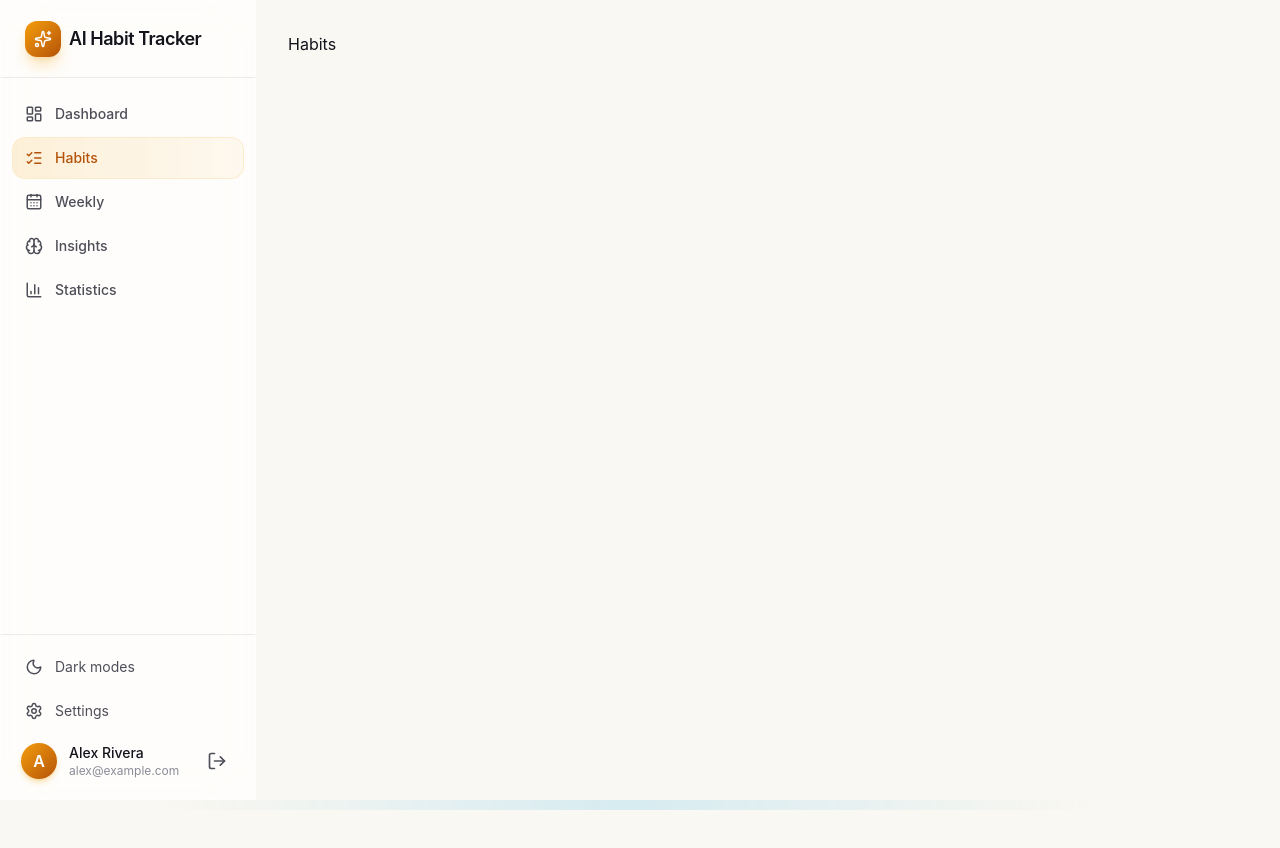
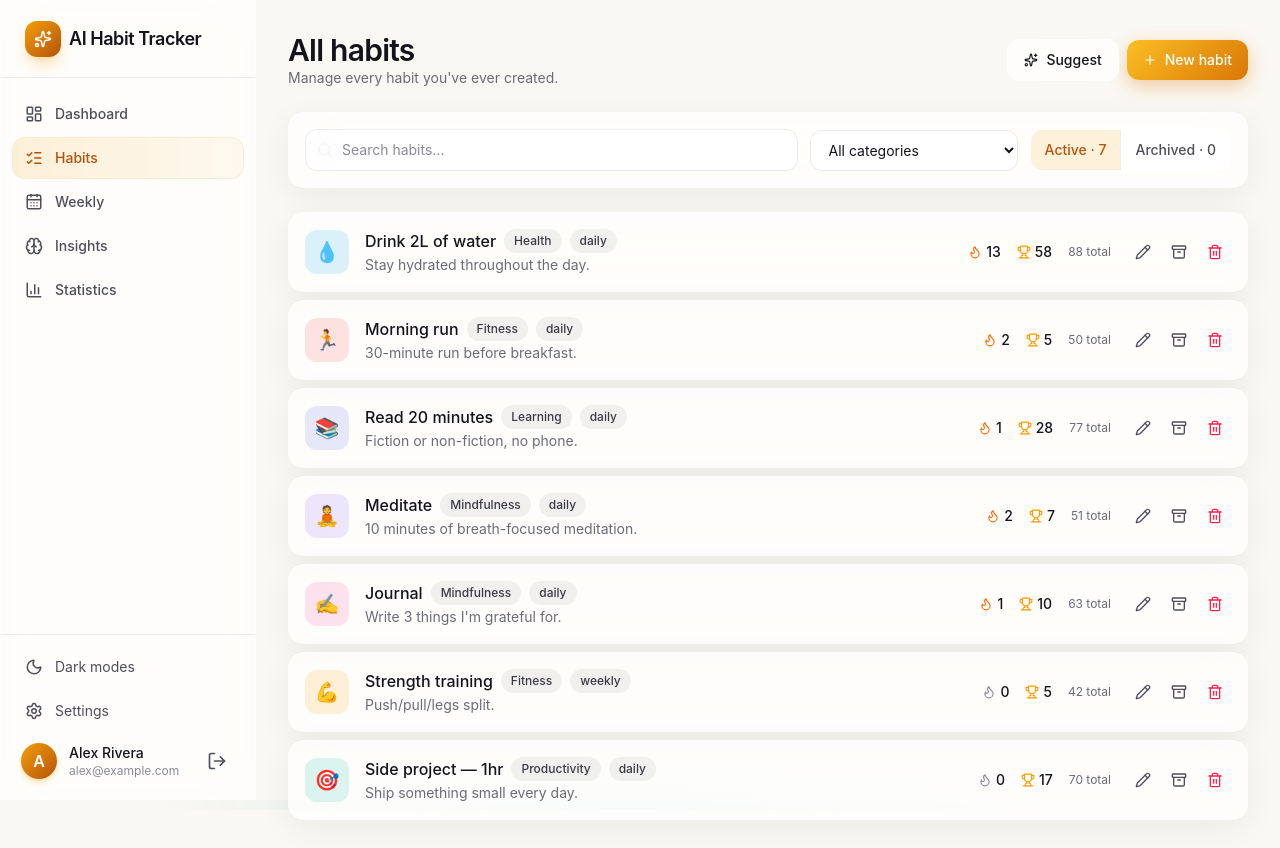
Before and after one commit to piyush202003/habit, a React app in the folder frontend/: page /habits in a window 1280 px wide. Shown: the top 848 px of the page. Before the commit the page ends 800 px from the top, so only its background shows below. Built offline with nearby package versions, Linux system fonts and the light colour scheme; sample sign-in values are in the browser's storage; the HTML template or start-up script is replaced by a standard one.

Commit message:
done habit page

```diff
--- a/frontend/src/pages/Habits.jsx
+++ b/frontend/src/pages/Habits.jsx
@@ -1,6 +1,13 @@
-import { useEffect, useState } from "react"
+import { useEffect, useMemo, useState } from "react"
 import api from "../api/axios"
 import { format, subDays } from "date-fns"
+import LoadingSpinner from "../components/LoadingSpinner"
+import { Archive, ArchiveRestore, Flame, Pencil, Plus, Search, Sparkles, Trash2, Trophy } from "lucide-react"
+import { CATEGORIES } from "../utils/constants"
+import { streakFromKeys } from "../utils/dateHelpers"
+import Modal from "../components/Modal"
+import HabitForm from "../components/HabitForm"
+import HabitSuggestionModal from "../components/HabitSuggestionModal"
 
 
 const Habits = () => {
@@ -10,7 +17,7 @@ const Habits = () => {
   const [loading, setLoading] = useState(true)
 
   const [showArchived, setShowArchived] = useState(false)
-  const [query, setQuery] = useState({})
+  const [query, setQuery] = useState('')
   const [category, setCategory] = useState('All')
 
   const [formOpen, setFormOpen] = useState(false)
@@ -31,7 +38,6 @@ const Habits = () => {
           }
         })
       ])
-      console.log( `habitsRes=${habitsRes.data}, rangeRes=${rangeRes.data}`)
       setHabits(habitsRes.data)
       const byId = {}
       for(const h of habitsRes.data) byId[h._id] = []
@@ -50,8 +56,254 @@ const Habits = () => {
     load()
   },[])
 
+  const filtered = useMemo(()=>{
+    const q = query.trim().toLowerCase()
+    return habits.filter((h)=>{
+      if(!showArchived && h.isArchived) return false
+      if(showArchived && !h.isArchived) return false
+      if(category !== 'All' && h.category !== category) return false
+      if(q && !h.name.toLowerCase().includes(q)) return false
+      return true
+    })
+  },[habits, query, category, showArchived])
+
+  const activeCount = habits.filter((h)=> !h.isArchived).length
+  const archivedCount = habits.filter((h)=> h.isArchived).length
+
+  const save = async (data) => {
+    setSubmitting(true)
+    try{
+      if(editing) {
+        const res = await api.put( `/habits/${editing._id}`, data)
+        setHabits((hs)=> [...hs, res.data])
+      } else {
+        const res = await api.post('/habits', data)
+        setHabits((hs)=>[...hs, res.data])
+        setLogsByHabit((p)=>({...p, [res.data._id]:[]}))
+      }
+      setFormOpen(false)
+      setEditing(null)
+    } finally {
+      setSubmitting(false)
+    }
+  }
+
+  const archive = async (habit) => {
+    const res = await api.put(`/habits/${habit._id}/archive`);
+    setHabits((hs) => hs.map((h) => (h._id === res.data._id ? res.data : h)));
+  };
+
+  const remove = async (habit) => {
+    await api.delete(`/delete/${habit._id}`)
+    setHabits((hs)=>hs.filter((h)=>h._id!==habit._id))
+    setDeleteTarget(null)
+  }
+
+  const acceptSuggestion = async (s) => {
+    const res = await api.post('/habits', {
+      name:s.name,
+      description: s.description,
+      category: s.category,
+      frequency: s.grequency,
+      icon: s.icon,
+      targetDays: s.frequency === 'daily' ? 7 : 3,
+    })
+    setHabits((hs)=>[...hs, res.data])
+    setLogsByHabit((p)=>({...p, [res.data._id]:[]}))
+  }
+
+  if(loading) return <LoadingSpinner full />
+
   return (
-    <div>Habits</div>
+    <div className="space-y-6 animate-fade-in">
+      <div className="flex flex-col sm:flex-row sm:items-center sm:justify-between gap-3">
+
+        <div>
+          <h1 className="text-2xl md:text-3xl font-semibold tracking-tight">
+            All habits
+          </h1>
+          <p className="text-sm text-muted mt-0 5">
+            Manage every habit you've ever created.
+          </p>
+        </div>
+
+        <div className="flex items-center gap-2">
+          <button onClick={()=> setSuggestOpen(true)} className="btn-secondary cursor-pointer">
+            <Sparkles size={14} />
+            <span className="hidden sm:inline">Suggest</span>
+          </button>
+          <button onClick={()=> {setEditing(null);setFormOpen(true);}} className="btn-primary">
+            <Plus size={14} />
+            New habit
+          </button>
+        </div>
+      </div>
+
+      <div className="card p-4">
+        <div className="flex flex-col md:flex-row gap-3 md:items-center">
+          <div className="relative flex-1">
+            <Search size={16} className="absolute left-3 top-1/2 -translate-y-1/2 text-faint pointer-events-none" />
+            <input type="text" value={query} onChange={(e)=>setQuery(e.target.value)} className="input pl-9" placeholder="Search habits..." />
+          </div>
+
+          <select value={category} onChange={(e)=>setCategory(e.target.value)} className="input md:w-52">
+            <option value="All">All categories</option>
+            {CATEGORIES.map((c)=>(
+              <option key={c}>{c}</option>
+            ))}
+          </select>
+
+          <div className="inline-flex rounded-xl glass overflow-hidden text-sm">
+            <button
+              onClick={()=>setShowArchived(false)}
+              className={`px-3.5 py-2.5 font-medium transition
+                ${!showArchived
+                  ? 'bg-brand-500/15 text-brand-700 dark:text-brand-300'
+                  : 'text-soft hover:bg-[var(--surface-hover)]'
+                }`}
+            >
+              Active · {activeCount}
+            </button>
+            <button
+              onClick={()=>setShowArchived(true)}
+              className={`px-3.5 py-2.5 font-medium transition border-l divider
+                ${showArchived
+                  ? 'bg-brand-500/15 text-brand-700 dark:text-brand-300'
+                  : 'text-soft hover:bg-[var(--surface-hover)]'
+                }`}
+            >
+              Archived · {archivedCount}
+            </button>
+          </div>
+        </div>
+      </div>
+
+      {filtered.length === 0 ? (
+        <div className="card p-10 text-center">
+          <div className="text-5xl mb-3">{showArchived ? '🗂️' : '🎯'}</div>
+          <div className="font-medium">
+            {showArchived
+            ? 'Nothing archived'
+            : habits.length === 0
+            ? 'No habits yet'
+            : 'No habits match your filter'}
+          </div>
+          <div className="text-sm text-muted mt-1">
+            {showArchived
+            ? 'Archived habits keep their history but stay out of your daily list.'
+            : habits.length === 0
+            ? 'Start small — something you can do in under 5 minutes'
+            : 'Try clearing your search or category filter.'}
+          </div>
+          {!showArchived && habits.length === 0 && (
+            <button onClick={()=>setFormOpen(true)} className="btn-primary mt-4">
+              <Plus size={14} />
+              Create habit
+            </button>
+          )}
+        </div>
+      ) : (
+        <div className="space-y-2">
+          {filtered.map((h)=> {
+            const keys = logsByHabit[h._id] || []
+            const { current, longest } = streakFromKeys(keys)
+            return (
+              <div key={h._id} className={`card p-4 flex items-center gap-4 ${h.isArchived ? 'opacity-70' : ''}`}>
+
+                <div
+                  className="w-11 h-11 rounded-xl flex items-center justify-center text-xl shrink-0"
+                  style={{ background: `${h.color}26`, color:h.color}}
+                >
+                  {h.icon}
+                </div>
+
+                <div className="flex-1 min-w-0">
+                  <div className="flex items-center gap-2 flex-wrap">
+                    <div className="font-medium truncate">{h.name}</div>
+                    <span className="chip">{h.category}</span>
+                    <span className="chip">{h.frequency}</span>
+                    {h.isArchived && (
+                      <span className="chip bg-amber-500/15 text-amber-700 dark:text-amber-300">
+                        Archived
+                      </span>
+                    )}
+                  </div>
+                  {h.description && (
+                    <div className="text-sm text-muted truncate mt-0.5">
+                      {h.description}
+                    </div>
+                  )}
+                </div>
+
+                <div className="hidden sm:flex items-center gap-4 text-sm">
+                  <div className="flex items-center gap-1" title="Current streak">
+                    <Flame size={14} className={current > 0 ? 'text-orange-500' : 'text-faint'} />
+                    <span className="font-medium">{current}</span>
+                  </div>
+                  <div className="flex items-center gap-1" title='Longes streak'>
+                    <Trophy size={14} className="text-amber-500" />
+                    <span className="font-medium">{longest}</span>
+                  </div>
+                  <div className="text-muted text-xs hidden md:block">
+                    {keys.length} total
+                  </div>
+                </div>
+
+                <div className="flex items-center gap-1">
+                  <button onClick={()=>{setEditing(h);setFormOpen(true);}} className="btn-ghost p-2">
+                    <Pencil size={16} />
+                  </button>
+                  <button onClick={()=>archive(h)} className="btn-ghost p-2" title={h.isArchived ? 'Unarchive' : 'Archive'}>
+                    {h.isArchived ? (<ArchiveRestore size={16} />) : (<Archive size={16} />)}
+                  </button>
+                  <button onClick={()=>setDeleteTarget(h)} className="btn-ghost p-2 text-rose-500 hover:bg-rose-500/10 hover:text-rose-400" title="Delete">
+                    <Trash2 size={16} />
+                  </button>
+                </div>
+              </div>
+            )
+          })}
+        </div>
+      )}
+
+      <Modal
+        open={formOpen}
+        onClose={()=>{setFormOpen(false);setEditing(null);}}
+        title={editing ? 'Edit habit' : 'New habit'}
+      >
+        <HabitForm
+          initial={editing}
+          submitting={submitting}
+          onCancel={()=>{setFormOpen(false);setEditing(null);}}
+          onSubmit={save}
+        />
+      </Modal>
+
+      <Modal
+        open={!!deleteTarget}
+        onClose={()=>setDeleteTarget(null)}
+        title={'Delete habit?'}
+        maxWidth="max-w-sm"
+      >
+        <p className="text-sm text-soft">
+          This will permanently delete <b>{deleteTarget?.name} and all its history. This can't be undone.</b>
+        </p>
+        <div className="flex justify end gap-2 mt-5">
+          <button onClick={()=>setDeleteTarget(null)} className="btn-secondary">
+            Cancel
+          </button>
+          <button onClick={()=>remove(deleteTarget)} className="inline-flex items-center justify-center gap-2 rounded-xl bg-linear-to-br from-rose-500 to-red-600 px-4 py-2.5 text-sm font-medium text-white hover:brightness-110 shadow-lg shadow-rose-500/30 transition">
+            Delete
+          </button>
+        </div>
+      </Modal>
+
+      <HabitSuggestionModal
+        open={suggestOpen}
+        onClose={()=>setSuggestOpen(false)}
+        onAccept={acceptSuggestion}
+      />
+    </div>
   )
 }
 
```
